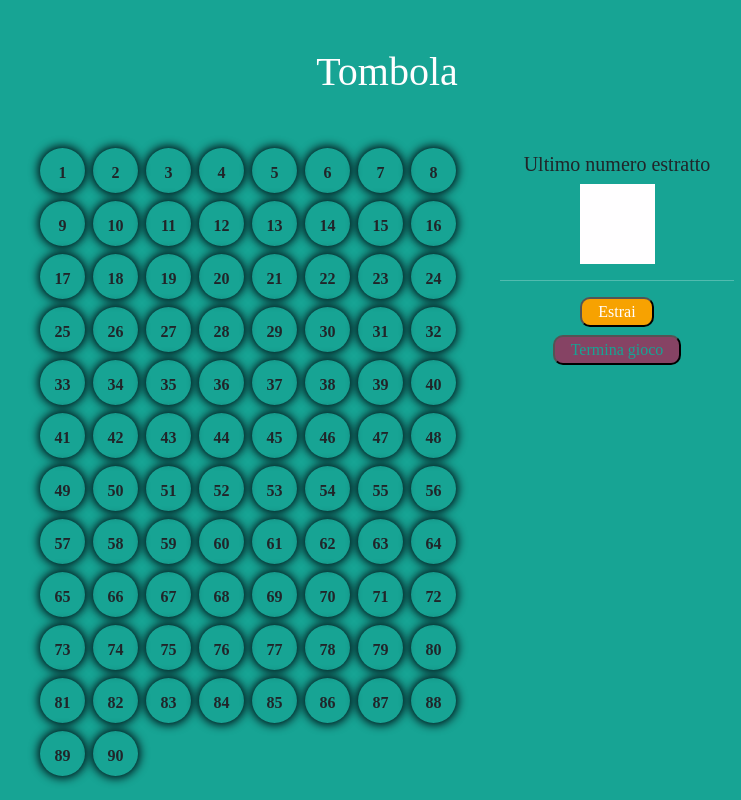
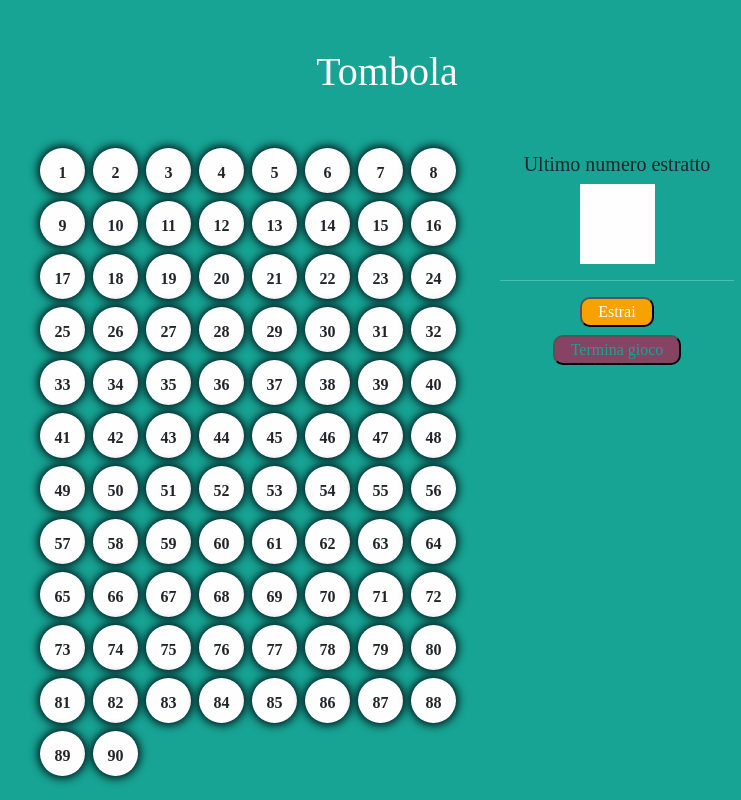
Before and after one commit to DavidIncarbone/web-tombola, a React (Vite) app: page / in a window 1280 px wide. Shown: the whole page, without its empty margins (253-994 px from the left). Built offline with nearby package versions, Linux system fonts and the light colour scheme; a web font is replaced by a local one.

Commit message:
change bg color on number when it is extracted

```diff
--- a/src/components/Main.jsx
+++ b/src/components/Main.jsx
@@ -9,10 +9,12 @@ import EndButton from "./EndButton.jsx";
 function Main() {
     const [numbersCopy, setNumbersCopy] = useState(numeri);
     const [extracted, setExtracted] = useState(null);
+    const [extractedArray, setExtractedArray] = useState([]);
     function extractor() {
         if (numbersCopy.length > 0) {
             const number = Math.floor(Math.random() * numbersCopy.length);
             const extractedNumber = numbersCopy[number];
+            setExtractedArray([...extractedArray, extractedNumber])
             setExtracted(extractedNumber)
             setNumbersCopy(numbersCopy.filter((numero) => numero !== extractedNumber))
         } else {
@@ -24,13 +26,17 @@ function Main() {
     function endGame() {
         setExtracted(null);
         setNumbersCopy(numeri);
+        setExtractedArray([]);
     }
 
     return (
         <main>
             <div className="container w-75 d-flex justify-content-center">
                 <div className="row d-flex g-2 w-50">
-                    {numeri.map((numero) => <Number key={crypto.randomUUID()} number={numero} />)}
+                    {/* {numeri.map((numero) => <Number key={crypto.randomUUID()} number={numero} className="bg-primary" />)} */}
+                    {numeri.map((numero) => <div key={crypto.randomUUID()} id="number" className={`m-1 ${extractedArray.includes(numero) ? numbersStyle.extracted : numbersStyle.starter}`}>
+                        <b>{numero}</b>
+                    </div>)}
 
                 </div>
                 <div className="w-25">
@@ -42,7 +48,7 @@ function Main() {
                     <div className="d-flex flex-column justify-content-center align-items-center gap-2">
                         <ExtractButton extractor={() => {
                             extractor()
-                            setTimeout(console.log(numbersCopy), 1000)
+                            setTimeout(console.log(extractedArray), 1000)
                         }} />
                         <EndButton reset={() => endGame()} />
                     </div>
@@ -52,7 +58,7 @@ function Main() {
 
 
 
-        </main>
+        </main >
     )
 }
 
--- a/src/style/Numbers.module.css
+++ b/src/style/Numbers.module.css
@@ -1,3 +1,7 @@
 .extracted {
     background-color: var(--color-extracted);
 }
+
+.starter {
+    background-color: var(--color-white);
+}
```
